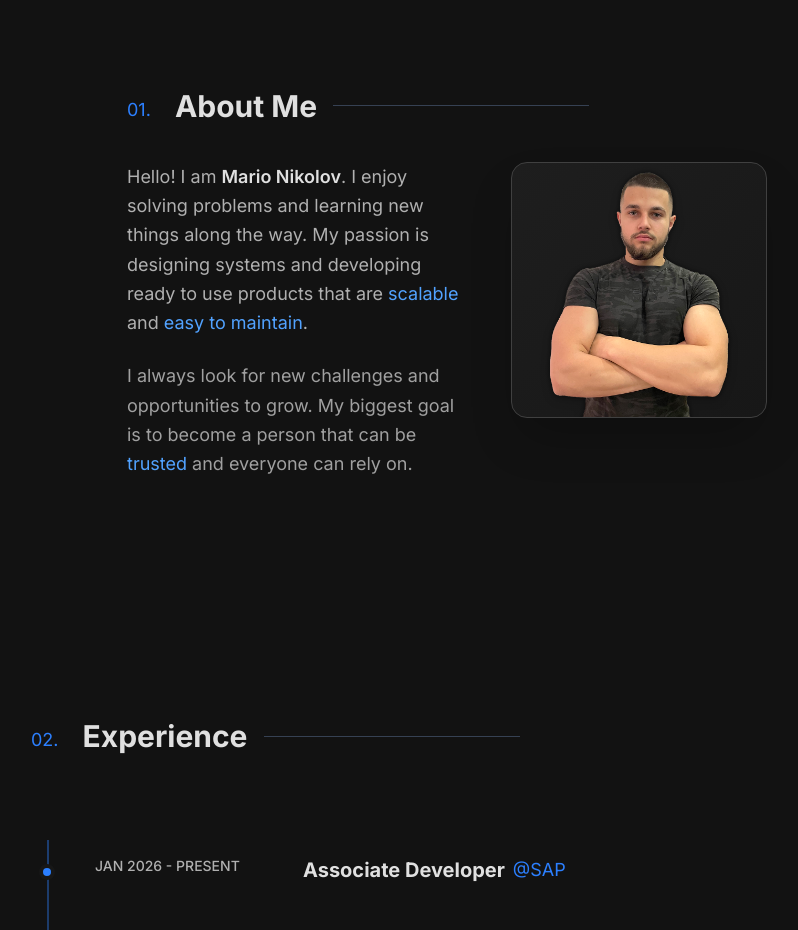
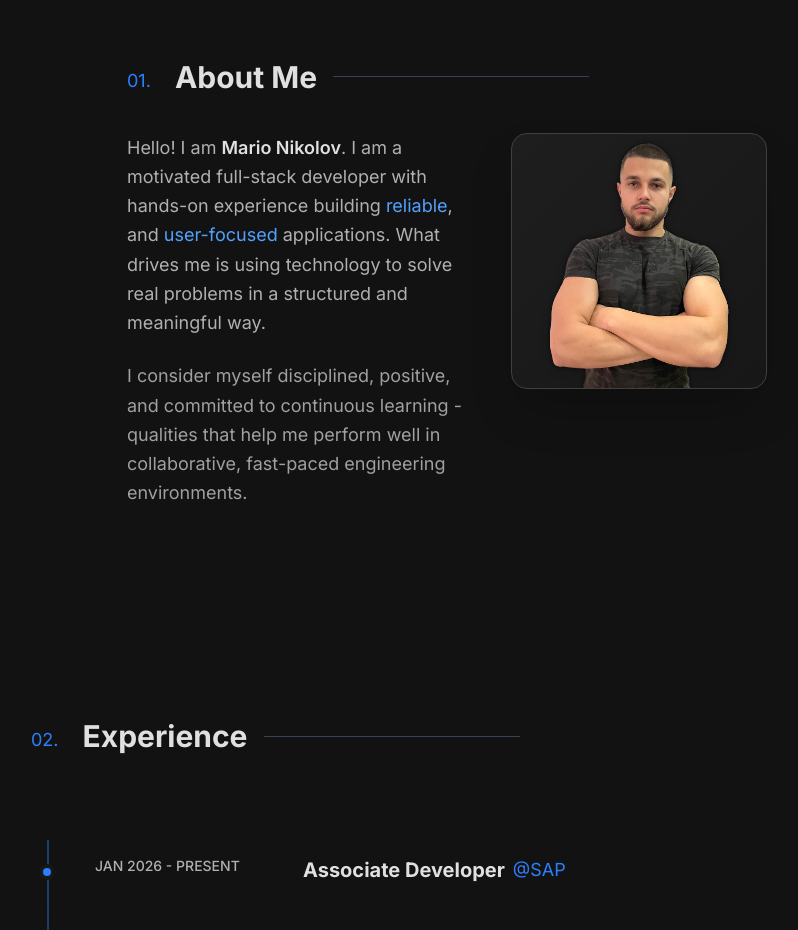
Before and after one commit to marionikolov17/new-portfolio, a Next.js app: page / in a window 1280 px wide. Shown: the part 920-1850 px from the top of the page, without its empty margins (193-991 px from the left). Built offline with nearby package versions, Linux system fonts and the light colour scheme.

Commit message:
Update: about section: about me text

```diff
--- a/src/components/about-section.tsx
+++ b/src/components/about-section.tsx
@@ -52,28 +52,27 @@ export default function AboutSection() {
               variants={itemVariants}
             >
               <motion.p
-                className="text-secondary-text-500 text-lg leading-relaxed"
+                className="text-secondary-text-500 text-lg leading-relaxed text-justify sm:text-start"
                 variants={itemVariants}
               >
                 Hello! I am{' '}
                 <span className="text-primary-text-500 font-semibold">
                   Mario Nikolov
                 </span>
-                . I enjoy solving problems and learning new things along the
-                way. My passion is designing systems and developing ready to use
-                products that are{' '}
-                <span className="text-blue-400">scalable</span> and{' '}
-                <span className="text-blue-400">easy to maintain</span>.
+                . I am a motivated full-stack developer with hands-on experience
+                building <span className="text-blue-400">reliable</span>, and{' '}
+                <span className="text-blue-400">user-focused</span>{' '}
+                applications. What drives me is using technology to solve real
+                problems in a structured and meaningful way.{' '}
               </motion.p>
 
               <motion.p
-                className="text-secondary-text-700 mt-6 text-lg leading-relaxed"
+                className="text-secondary-text-700 mt-6 text-lg leading-relaxed text-justify sm:text-start"
                 variants={itemVariants}
               >
-                I always look for new challenges and opportunities to grow. My
-                biggest goal is to become a person that can be{' '}
-                <span className="text-blue-400">trusted</span> and everyone can
-                rely on.
+                I consider myself disciplined, positive, and committed to
+                continuous learning - qualities that help me perform well in
+                collaborative, fast-paced engineering environments.
               </motion.p>
             </motion.div>
 
```
